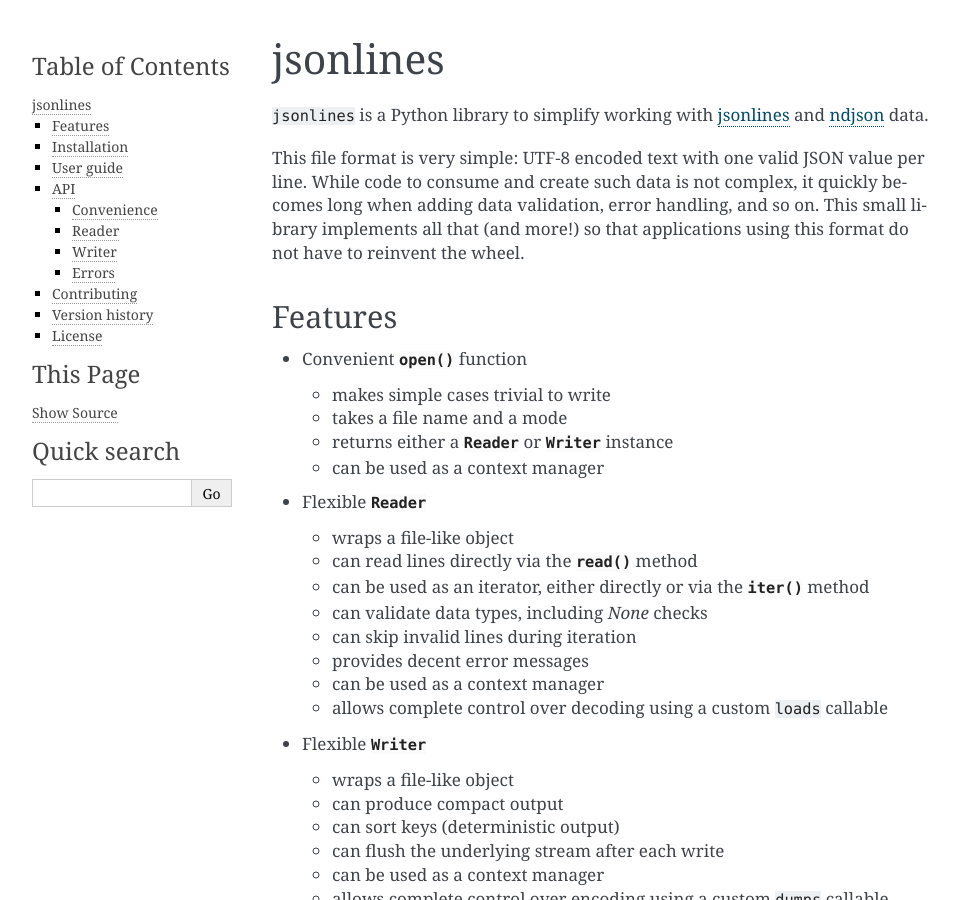
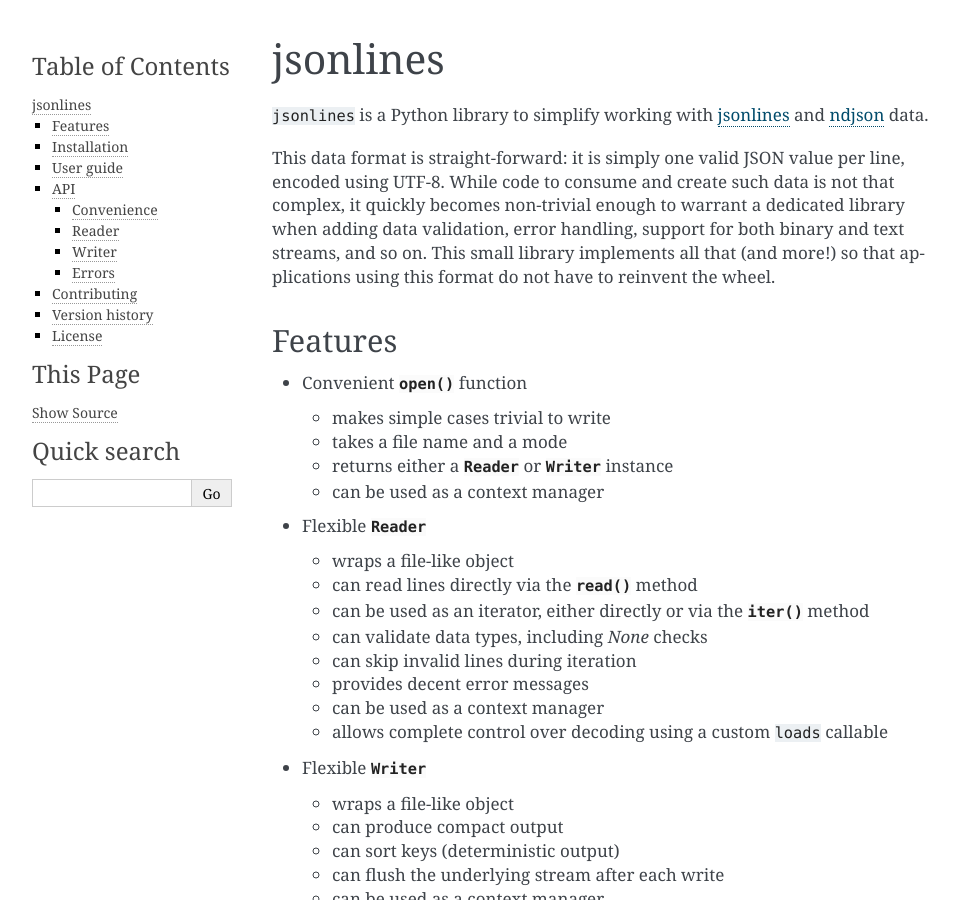
Before and after one commit to wbolster/jsonlines, a Sphinx documentation site: the page built from doc/index.rst, in a window 1280 px wide and 900 px high. Shown: the whole window, without its empty margins (148-1107 px from the left). Built offline with Sphinx 7.4.7, drawn with Linux system fonts in a browser that asks for light colours.

Commit message:
tweak docs

```diff
--- a/doc/index.rst
+++ b/doc/index.rst
@@ -10,12 +10,13 @@ and ndjson_ data.
 .. _jsonlines: http://jsonlines.org/
 .. _ndjson: http://ndjson.org/
 
-This file format is very simple: UTF-8 encoded text with one valid
-JSON value per line. While code to consume and create such data is not
-complex, it quickly becomes long when adding data validation, error
-handling, and so on. This small library implements all that (and
-more!) so that applications using this format do not have to reinvent
-the wheel.
+This data format is straight-forward: it is simply one valid JSON
+value per line, encoded using UTF-8. While code to consume and create
+such data is not that complex, it quickly becomes non-trivial enough
+to warrant a dedicated library when adding data validation, error
+handling, support for both binary and text streams, and so on. This
+small library implements all that (and more!) so that applications
+using this format do not have to reinvent the wheel.
 
 
 Features
```
